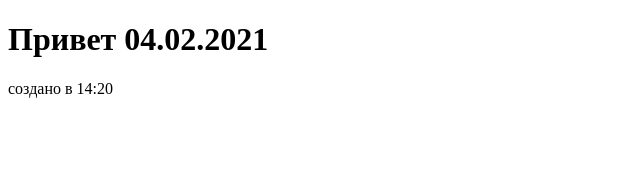
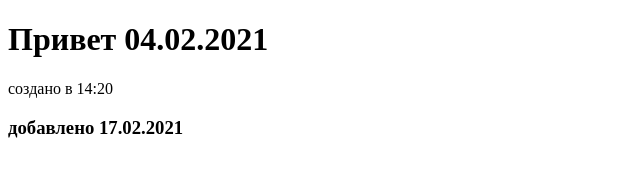
Before and after one commit to GossJS/04022021second, a plain HTML site: page index.html in a window 1280 px wide. Shown: the whole page, without its empty margins (0-640 px from the left). Drawn offline with Linux system fonts and the light colour scheme.

Commit message:
Update index.html

```diff
--- a/index.html
+++ b/index.html
@@ -7,6 +7,7 @@
    <div>
      <h1>Привет 04.02.2021 </h1>
      <p>создано в 14:20</p>
+     <h3>добавлено 17.02.2021</h3>
    </div>
  </body>
 </html>
```
